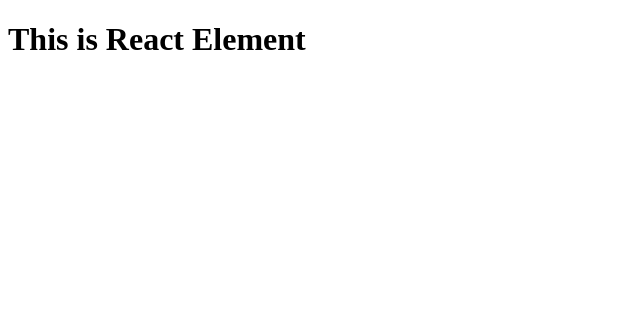
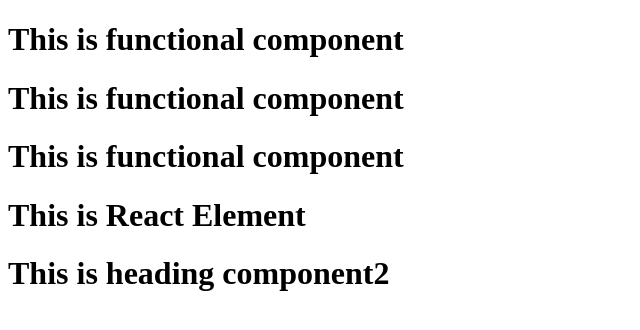
Before and after one commit to ahilya1/React-Projects, a React app: page / in a window 1280 px wide. Shown: the whole page, without its empty margins (0-640 px from the left). Built offline with nearby package versions, Linux system fonts and the light colour scheme.

Commit message:
Added FunctionalComponent

```diff
--- a/App.js
+++ b/App.js
@@ -20,13 +20,14 @@
 
 //React Element
 const heading = <h1>This is React Element</h1>
-const root = ReactDOM.createRoot(document.getElementById('root'))
-root.render(heading) //we render react element here not a component
+/*const root = ReactDOM.createRoot(document.getElementById('root'))
+root.render(heading)*///we render react element here not a component
 
+//const data= api.getdata()
 // React Component
 //React functional component
 
-const HeadingComponent = ()=>{
+const HeadingComponent =function(){
     return(
         <div>
             <h1 className='heading'>This is functional component</h1>
@@ -36,9 +37,16 @@
 
 const HeadingComponent2 =()=>(
     <div>
+       {HeadingComponent()}
+       <HeadingComponent/>
+       <HeadingComponent></HeadingComponent>
+        {heading}
+       {/* /\ {data} */}
         <h1>This is heading component2</h1>
     </div>
 )
+const root = ReactDOM.createRoot(document.getElementById('root'))
+root.render(<HeadingComponent2/>)
 //both above are same code
 
 
@@ -66,7 +74,7 @@
 //                ),
 //                React.createElement("div",{id:"child2"},
 //                [
-//                React.createElement("h1",{},"kadkfskdsjfdkfjkldfsds tag"),
+//                React.createElement("h1",{},"kadkfskdsjfdkfjkldfsds  tag"),
 //                React.createElement("h2",{},"I am in h2 tag"),
 //                ]
 //                )
--- a/index.html
+++ b/index.html
@@ -22,7 +22,7 @@
     </script> -->
    <!-- <h1>Top above the root</h1> -->
     <div id="root">
-        <h1> Ahilya is here:</h1>
+        <!-- <h1> Ahilya is here:</h1> -->
     </div>
     <!-- <h1>Below the root</h1> -->
 <!--
```
